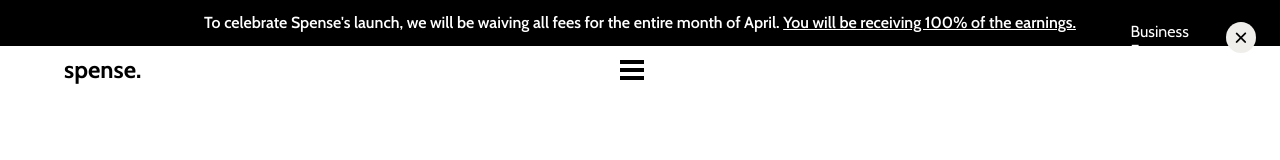
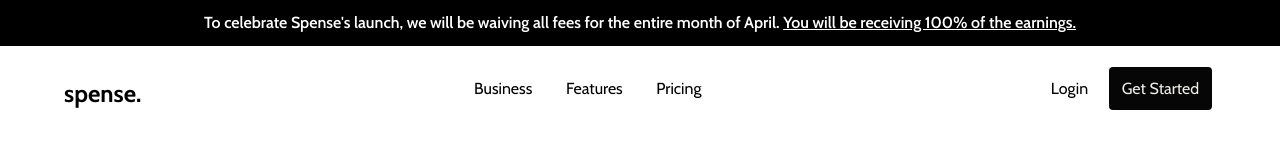
Before and after one commit to Extheoisah/spense-codewell-project, a plain HTML site: page index.html in a window 1280 px wide. Drawn offline with nearby package versions, Linux system fonts and the light colour scheme.

Commit message:
finised nav for desktop and mobile

```diff
--- a/Assets/css/style.css
+++ b/Assets/css/style.css
@@ -44,7 +44,9 @@ img {
   height: auto;
 }
 
-ul li {
+ul {
+  margin: 0;
+  padding: 0;
   list-style: none;
 }
 
@@ -71,13 +73,15 @@ header {
   /* border: 1px solid red; */
   display: flex;
   justify-content: space-between;
-  height: var(--header-height);
+  padding-top: 1.5rem;
+  height: calc(var(--header-height) + 1.5rem);
   align-items: center;
 }
 
 .header__toggle,
 .nav__close,
-.logo {
+.logo,
+.nav__name {
   cursor: pointer;
 }
 
@@ -95,14 +99,13 @@ header {
 /* ==== Nav ==== */
 @media screen and (max-width: 768px) {
   header {
-    /* display: block; */
     position: relative;
   }
 
   .nav__bar {
     position: absolute;
     width: 100%;
-    top: 0%;
+    top: 40%;
     left: -150%;
     height: 100vh;
     background-color: var(--header-clr);
@@ -120,17 +123,71 @@ header {
     border-bottom: 1px solid white;
     font-size: calc(var(--fs-small) + 2px);
   }
-}
 
-nav a {
-  color: white;
-  padding: 1rem 0.5rem;
-  /* background-color: red; */
+  .nav__link {
+    color: var(--first-color);
+  }
+
+  .nav__name {
+    display: none;
+  }
 }
 
 .show {
   left: 0;
-  height: 70vh;
+  height: 50vh;
   transition: 1s;
   scroll-behavior: smooth;
 }
+
+@media screen and (min-width: 768px) {
+  .nav__content {
+    display: grid;
+    grid-template-columns: repeat(3, max-content);
+    justify-content: space-between;
+    align-self: center;
+    align-content: center;
+    /* column-gap: 2rem; */
+    width: 100%;
+  }
+
+  .header__toggle,
+  .nav__close,
+  .logo {
+    display: none;
+  }
+
+  .nav__bar {
+    width: 100%;
+    height: 100%;
+    display: flex;
+    align-items: center;
+  }
+
+  .nav__list {
+    display: flex;
+    align-items: center;
+    /* margin: 0 0.25rem; */
+  }
+
+  .nav__item {
+    margin: 0 0.25rem;
+  }
+
+  .nav__link {
+    color: var(--header-clr);
+    padding: 0.75rem 0.8rem;
+    border-radius: 0.25rem;
+  }
+
+  .nav__name {
+    color: var(--header-clr);
+    font-size: calc(var(--fs-small) + 10px);
+    font-weight: var(--bold-w);
+  }
+
+  .active {
+    color: var(--first-color);
+    background-color: var(--btn-clr);
+  }
+}
--- a/Assets/js/main.js
+++ b/Assets/js/main.js
@@ -10,3 +10,17 @@ toggleMenu.addEventListener('click', ()=> {
 closeMenu.addEventListener('click', ()=> {
     navMenu.classList.remove("show");
 })
+
+// REMOVE MENU WHEN NAVLINK IS ACTIVE
+const navLink = document.querySelectorAll(".nav__link");
+
+function linkAction () {
+    // Active link
+    navLink.forEach(n => n.classList.remove('active'));
+    this.classList.add('active');
+
+    // Remove nav menu
+    navMenu.classList.remove('show');
+}
+
+navLink.forEach(n => n.addEventListener('click', linkAction));
--- a/index.html
+++ b/index.html
@@ -26,18 +26,24 @@
         <img src="/Assets/Hamburger Menu.svg" alt="toggle" class="header__toggle" id="header-toggle">
 
         <nav class="nav__bar" id="nav-menu">
-            <div class="nav__menu">
+            <div class="nav__content bd-grid">
+                <a href="#" class="nav__name">spense.</a>
+
                 <i class="uil uil-times nav__close" id="nav-close"></i>
 
-                <ul class="nav__list">
-                    <li class="nav__item"><a class="nav__link" href="">Business</a></li>
-                    <li class="nav__item"><a class="nav__link" href="">Features</a></li>
-                    <li class="nav__item"><a class="nav__link" href="">Pricing</a></li>
-                </ul>
-                <ul class="nav__menu login__btns">
-                    <li class="nav__item"><a class="nav__link" href="">Login</a></li>
-                    <li class="nav__item"><a class="nav__link" href="">Get Started</a></li>
-                </ul>
+                <div class="nav__menu">
+                    <ul class="nav__list">
+                        <li class="nav__item"><a class="nav__link" href="#">Business</a></li>
+                        <li class="nav__item"><a class="nav__link" href="#">Features</a></li>
+                        <li class="nav__item"><a class="nav__link" href="#">Pricing</a></li>
+                    </ul>
+                </div>
+               <div class="nav__login">
+                    <ul class="nav__list login__btns">
+                        <li class="nav__item"><a class="nav__link" href="#">Login</a></li>
+                        <li class="nav__item"><a class="nav__link active" href="#">Get Started</a></li>
+                    </ul>
+                </div>
             </div>
         </nav>
     </header>
```
